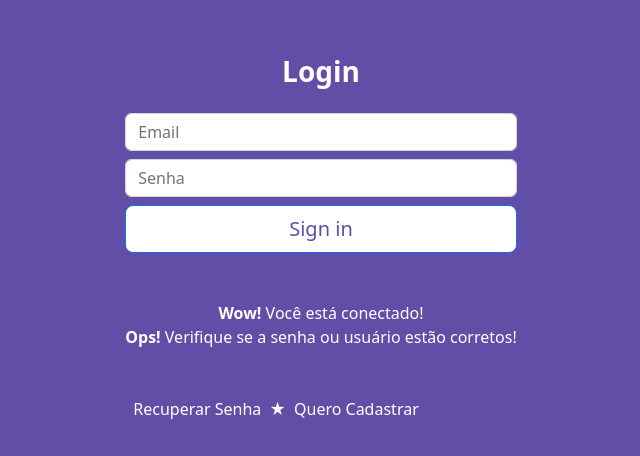
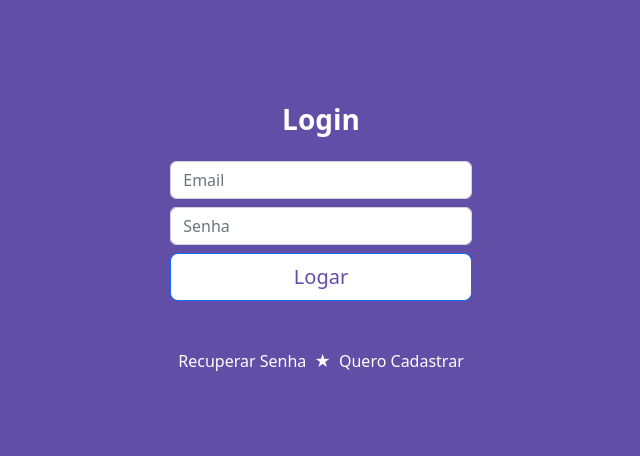
Before and after one commit to devisceral/eventos, a React (Create React App) app: page / in a window 1280 px wide. Shown: the part 162-618 px from the top of the page, without its empty margins (319-959 px from the left). Built offline with nearby package versions, Linux system fonts and the light colour scheme.

Commit message:
login page auth

```diff
--- /dev/null
+++ b/src/config/firebase.js
@@ -0,0 +1,13 @@
+import { initializeApp } from "firebase/app";
+
+const firebaseConfig = {
+  apiKey: "AIzaSyDj6VsxLeqXqCkbNKsqtgrPfJXxSKiCsnk",
+  authDomain: "eventos-76261.firebaseapp.com",
+  projectId: "eventos-76261",
+  storageBucket: "eventos-76261.appspot.com",
+  messagingSenderId: "821446498115",
+  appId: "1:821446498115:web:c7300ed88a933cfcdcc1f6"
+};
+
+
+export default initializeApp(firebaseConfig);
--- a/src/view/login/index.css
+++ b/src/view/login/index.css
@@ -17,6 +17,9 @@
   color: #fff;
 }
 
+.opcoes-login {
+  text-align: center;
+}
 .opcoes-login a{
   text-decoration: none;
   color: #fff;
--- a/src/view/login/index.js
+++ b/src/view/login/index.js
@@ -1,7 +1,24 @@
-import React from "react";
+import React, { useState } from "react";
 import './index.css'
 
+import firebase from '../../config/firebase';
+import {getAuth, signInWithEmailAndPassword} from 'firebase/auth';
+
 function Login(){
+
+  const [email, setEmail] = useState();
+  const [senha, setSenha] = useState();
+  const [msgTipo, setMsgTipo] = useState();
+
+  function logar(){
+    const auth = getAuth()
+    signInWithEmailAndPassword(auth, email, senha).then(resultado => {
+      setMsgTipo('sucesso');
+    }).catch(erro => {
+      setMsgTipo('erro');
+    });
+  }
+
   return(
     <div className="login-content d-flex align-items-center">
       <form className="form-signin mx-auto">
@@ -9,15 +26,16 @@ function Login(){
           <h1 className="h3 mb-3 font-weight-normal text-white fw-bold">Login</h1>
         </div>
 
-        <input type="email" id="inputEmail" className="form-control my-2" placeholder="Email " />
-        <input type="password" id="inputPassword" className="form-control my-2" placeholder="Senha" />
+        <input onChange={(e) => setEmail(e.target.value)} type="email" id="inputEmail" className="form-control my-2" placeholder="Email " />
+        <input onChange={(e) => setSenha(e.target.value)} type="password" id="inputPassword" className="form-control my-2" placeholder="Senha" />
 
-        <button className="btn btn-lg btn-primary btn-block btn-login" type="submit">Sign in</button>
+        <button onClick={logar} className="btn btn-lg btn-primary btn-block btn-login" type="button">Logar</button>
 
         <div className="msg-login text-white text-center my-5">
-          <span><strong>Wow!</strong> Você está conectado!</span>
-          <br></br>
-          <span><strong>Ops!</strong> Verifique se a senha ou usuário estão corretos! </span>
+
+            {msgTipo === 'sucesso' && <span><strong>Wow!</strong> Você está conectado!</span>}
+            {msgTipo === 'erro' && <span><strong>Ops!</strong> Verifique se a senha ou usuário estão corretos! </span>}
+
         </div>
 
         <div className="opcoes-login mt-5">
```
Also changed, not shown: src/view/usuario-novo/index.css (added), src/view/usuario-novo/index.js (added).
